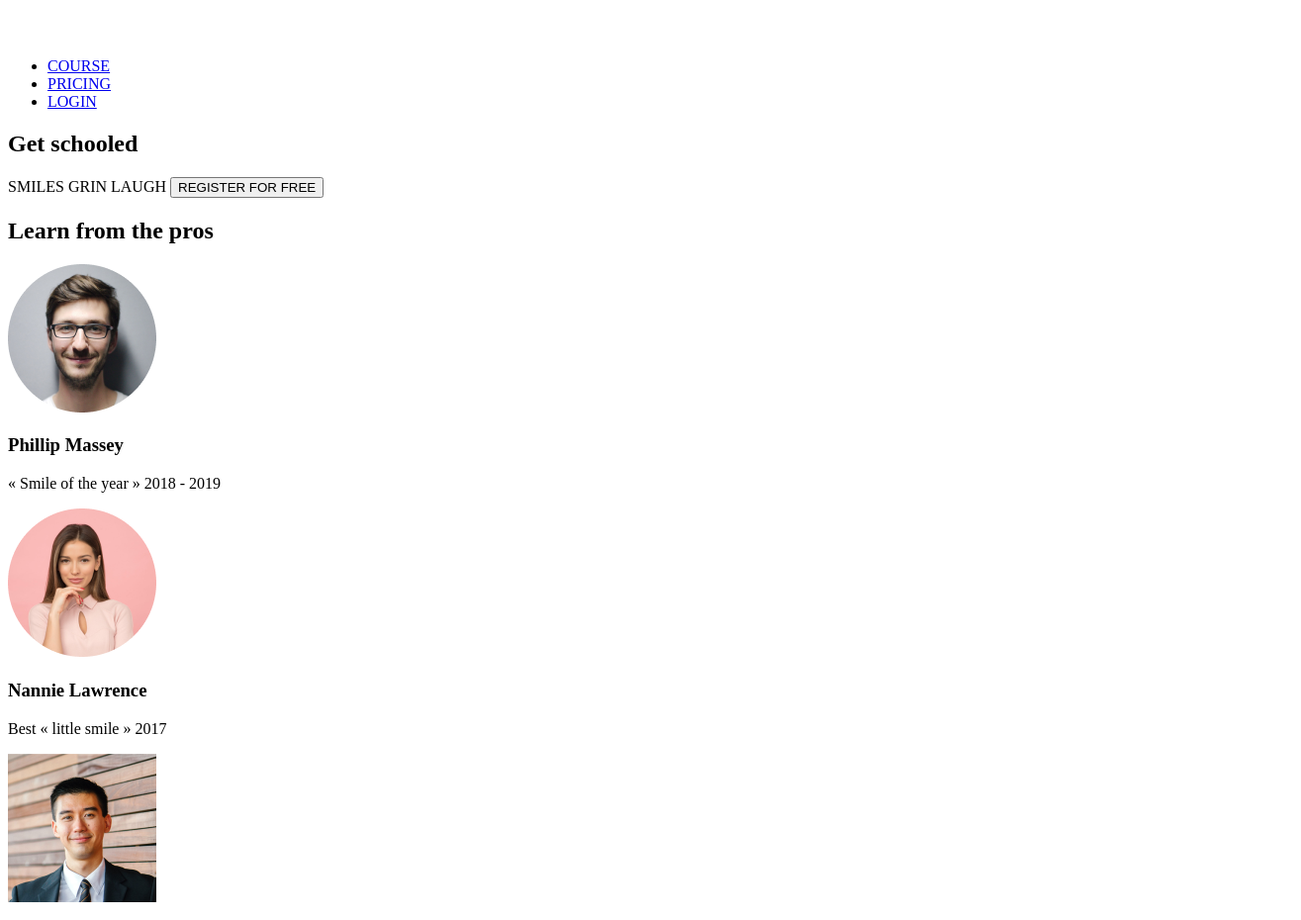
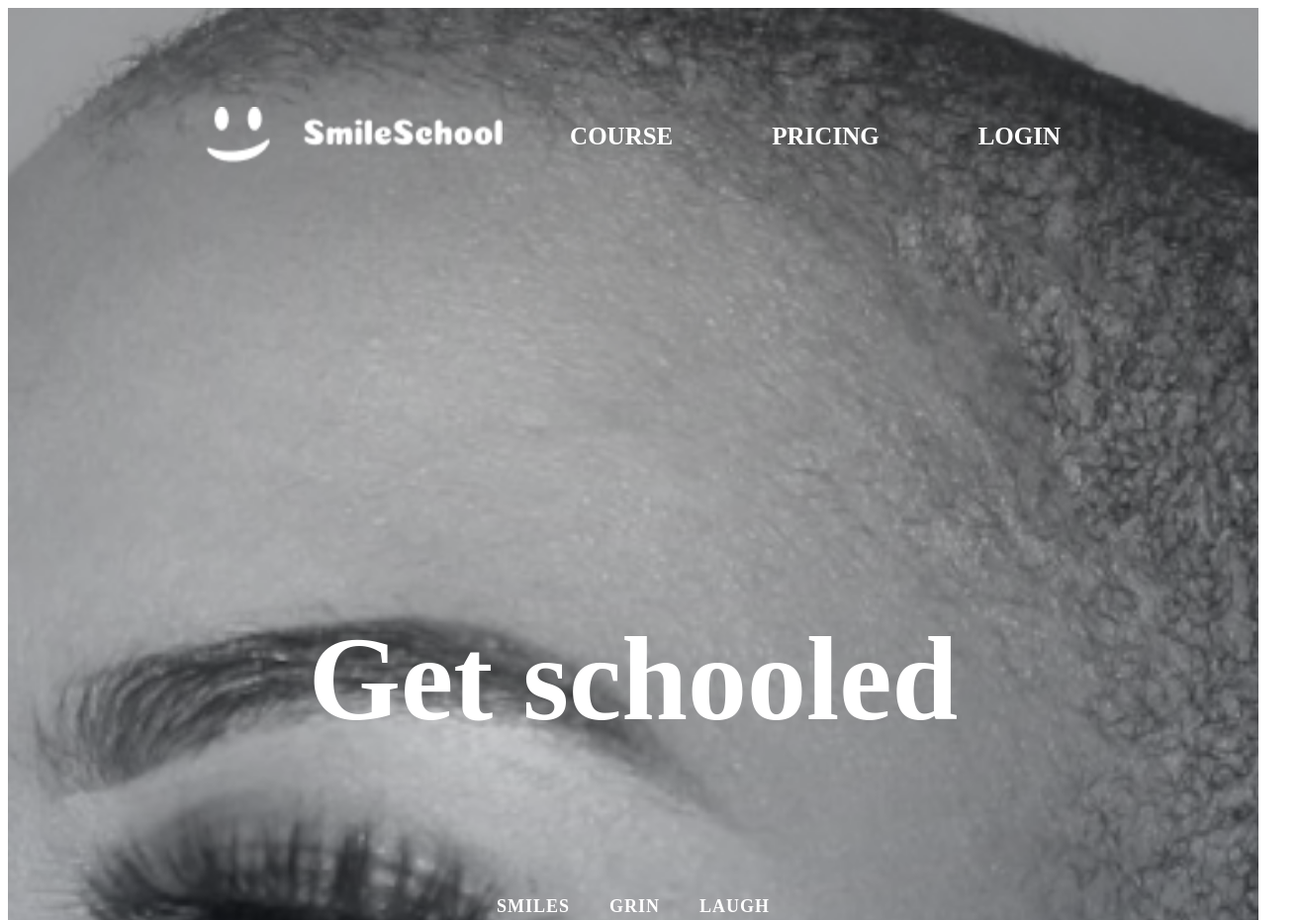
Before and after one commit to etoye28/alx_html_css, a plain HTML site: page css_advanced/index.html in a window 1280 px wide. Shown: the top 930 px of the page at 99% size, 1315 px wide, since content can reach past the window. Drawn offline with Linux system fonts and the light colour scheme.

Commit message:
i hate this

```diff
--- a/css_advanced/index.html
+++ b/css_advanced/index.html
@@ -8,6 +8,7 @@
     <link rel="stylesheet" href="styles.css">
 </head>
 <body>
+    <div class="hero-wrapper">
     <header>
         <nav>
             <img src="images/logo.png" alt="logo">
@@ -21,12 +22,13 @@
 
     </header>
     <main>
-        <section>
+        <section class="hero-section">
             <div>
                 <h1>Get schooled</h1>
+                <div class="tagline">
                 <span>SMILES</span>
                 <span>GRIN</span>
-                <span>LAUGH</span>
+                <span>LAUGH</span></div>
                 <button>REGISTER FOR FREE</button>
             </div>
             <div>
@@ -55,6 +57,7 @@
                 </div>
             </div>
         </section>
+    </div>
         <section>
             <div>
                 <img src="images/5.png" alt="image">
--- a/css_advanced/styles.css
+++ b/css_advanced/styles.css
@@ -0,0 +1,106 @@
+.hero-wrapper {
+  background-image: url(images/Object.png);
+  background-size:cover;
+  background-position: center;
+  background-repeat: no-repeat;
+  color: white;
+  padding-bottom: 60px;
+  margin: 0 auto;
+}
+nav {
+  display: flex;
+  justify-content: space-between;
+  align-items: center;
+  padding: 100px 200px;
+}
+nav ul {
+  display: flex;
+  gap: 100px;
+  list-style: none;
+}
+nav img {
+  width: 300px;
+  height: 60px;
+}
+nav a {
+  color: white;
+  text-decoration: none;
+  font-weight: bold;
+}
+nav ul li a {
+  font-size: 25px; /* or any size you want */
+}
+section h1 {
+  text-align: center;
+  font-size: 120px;
+  margin-top: 350px;
+}
+.tagline {
+  display: flex;
+  justify-content: center;
+  gap: 40px;
+  margin-top: 150px;
+}
+.tagline span {
+  font-size: 18px;
+  font-weight: 600;
+  color: white;
+  text-transform: uppercase;
+  letter-spacing: 1px;
+}
+/* Register button */
+section button {
+  display: block;
+  margin: 30px auto;
+  padding: 15px 30px;
+  font-size: 28px;
+  font-weight: bold;
+  background-color: #C271FF;
+  color: white;
+  border: none;
+  border-radius: 25px;
+  cursor: pointer;
+  transition: background 0.3s ease;
+}
+section button:hover {
+  background-color: #a050e5;
+}
+/* Learn from the pros section */
+section h2 {
+  text-align: center;
+  margin-top: 1000px;
+  font-size: 75px;
+  color: #ffffFF;
+  font-weight: mixed;
+}
+/* Profile grid */
+section > div:nth-child(2) > div {
+  display: flex;
+  justify-content: center;
+  gap: 300px;
+  margin-top: 40px;
+  flex-wrap: wrap;
+}
+/* Individual profile card */
+section > div:nth-child(2) > div > div {
+  text-align: center;
+  max-width: 150px;
+}
+section > div:nth-child(2) > div > div img {
+  width: 300px;
+  height: 300px;
+  border-radius: 50%;
+  object-fit: cover;
+  margin-bottom: 10px;
+}
+section > div:nth-child(2) > div > div h3 {
+  font-size: 16px;
+  margin: 5px 0;
+  font-weight: bold;
+  color: white;
+}
+
+section > div:nth-child(2) > div > div p {
+  font-size: 14px;
+  color: #d3d3d3;
+}
```
